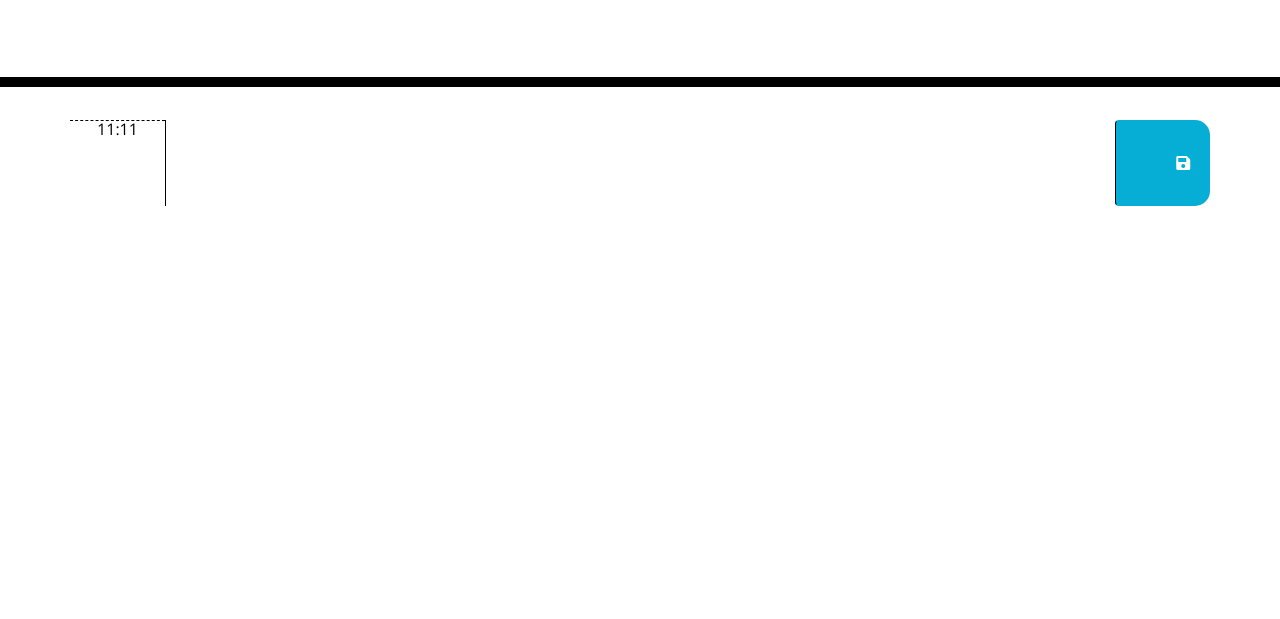
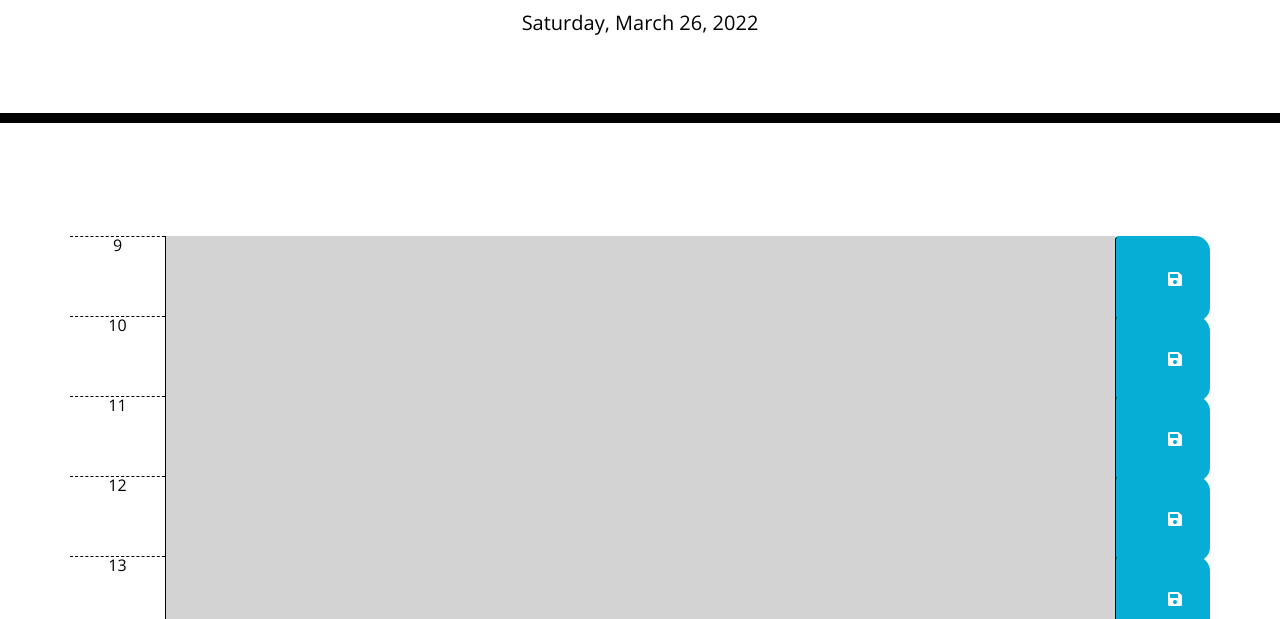
Before and after one commit to ctmbr/workCalendar, a plain HTML site: page index.html in a window 1280 px wide. Shown: the part 181-800 px from the top of the page. Drawn offline with nearby package versions, Linux system fonts and the light colour scheme.

Commit message:
Adding Javascript functionality.

```diff
--- a/index.html
+++ b/index.html
@@ -28,18 +28,19 @@
       <p class="lead">A simple calendar app for scheduling your work day</p>
       <p id="currentDay" class="lead"></p>
     </header>
-    <div class="container">
+    <div id="container" class="container">
       <!-- Timeblocks go here -->
       <div class="row time-block">
-        <div class="col-md-1 hour">11:11</div>
+        <!-- <div class="col-md-1 hour">11:11</div>
         <textarea class="col-md-10 description"></textarea>
         <button class="saveBtn btn col-md-1">
           <i class="fas fa-save"></i>
-        </button>
+        </button> -->
       </div>
     </div>
 
     <script src="https://cdnjs.cloudflare.com/ajax/libs/jquery/3.2.1/jquery.min.js"></script>
     <script src="https://cdnjs.cloudflare.com/ajax/libs/moment.js/2.24.0/moment.min.js"></script>
+    <script src="./script.js"></script>
   </body>
 </html>
--- a/script.js
+++ b/script.js
@@ -0,0 +1,31 @@
+var container = document.querySelector("#container")
+var hoursArray = [9, 10, 11, 12, 13, 14, 15, 16, 17]
+var currentday = document.querySelector("#currentDay")
+var options = { weekday: 'long', year: 'numeric', month: 'long', day: 'numeric' };
+currentDay.innerText = new Date().toLocaleString("en-US", options)
+
+for (var i = 0; i < hoursArray.length; i++) {
+    var timeblock = document.createElement("div")
+    timeblock.classList.add('row', 'time-block')
+    timeblock.innerHTML = `<div class="col-md-1 hour">${hoursArray[i]}</div>
+    <textarea class="col-md-10 description ${getTimeClass(hoursArray[i])}">${localStorage.getItem(hoursArray[i]) ? localStorage.getItem(hoursArray[i]) : ""
+        }</textarea>
+    <button class="saveBtn btn col-md-1" onclick="saveNote(this)" data-hour="${hoursArray[i]}">
+      <i class="fas fa-save"></i>
+    </button>`
+    container.append(timeblock)
+}
+
+function getTimeClass(hour) {
+    var currentHour = new Date().getHours()
+
+    if (hour < currentHour) return 'past'
+    else if (hour > currentHour) return 'future'
+    else return 'present'
+}
+
+function saveNote(button) {
+    var textToSave = (button.parentNode.children[1].value)
+    console.log(button.dataset.hour)
+    localStorage.setItem(button.dataset.hour, textToSave)
+}
```
